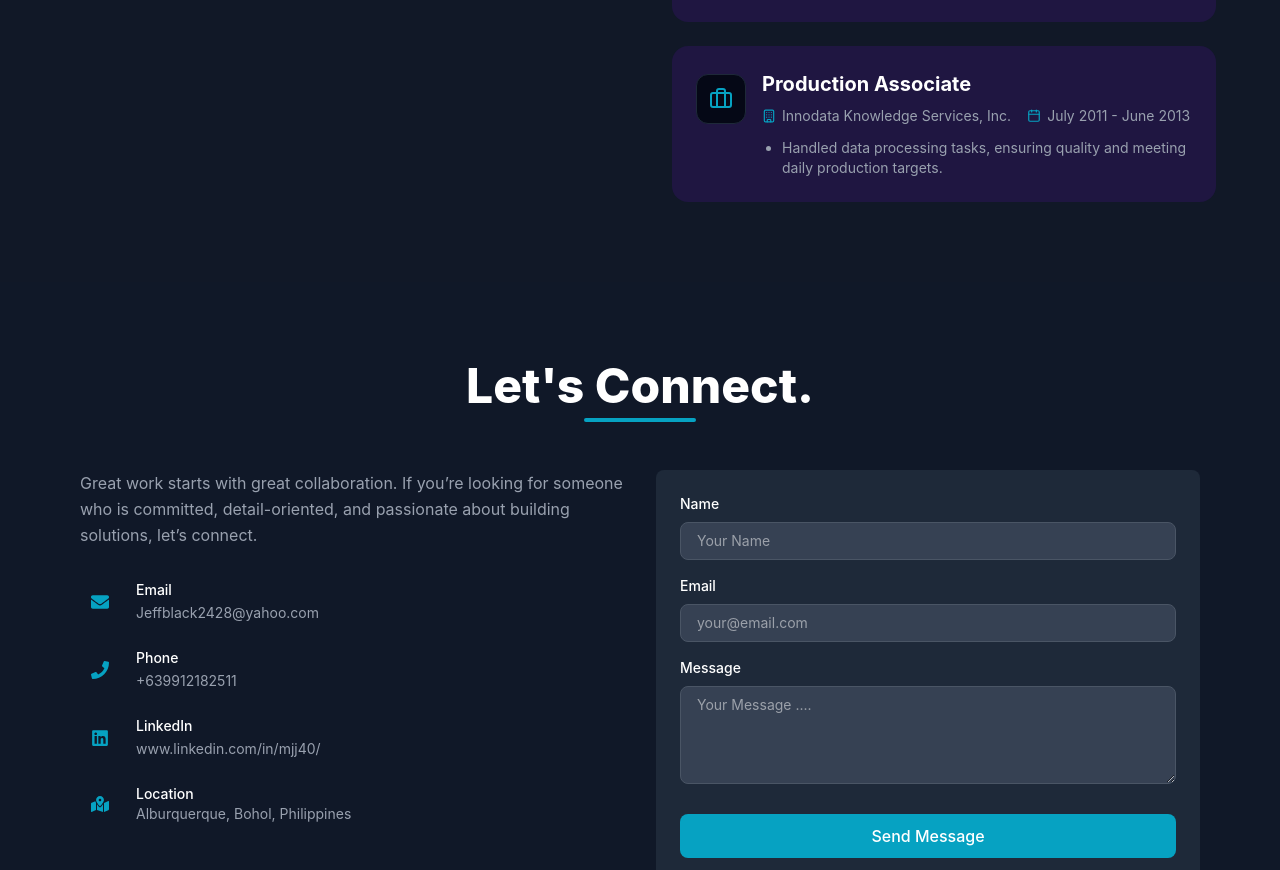
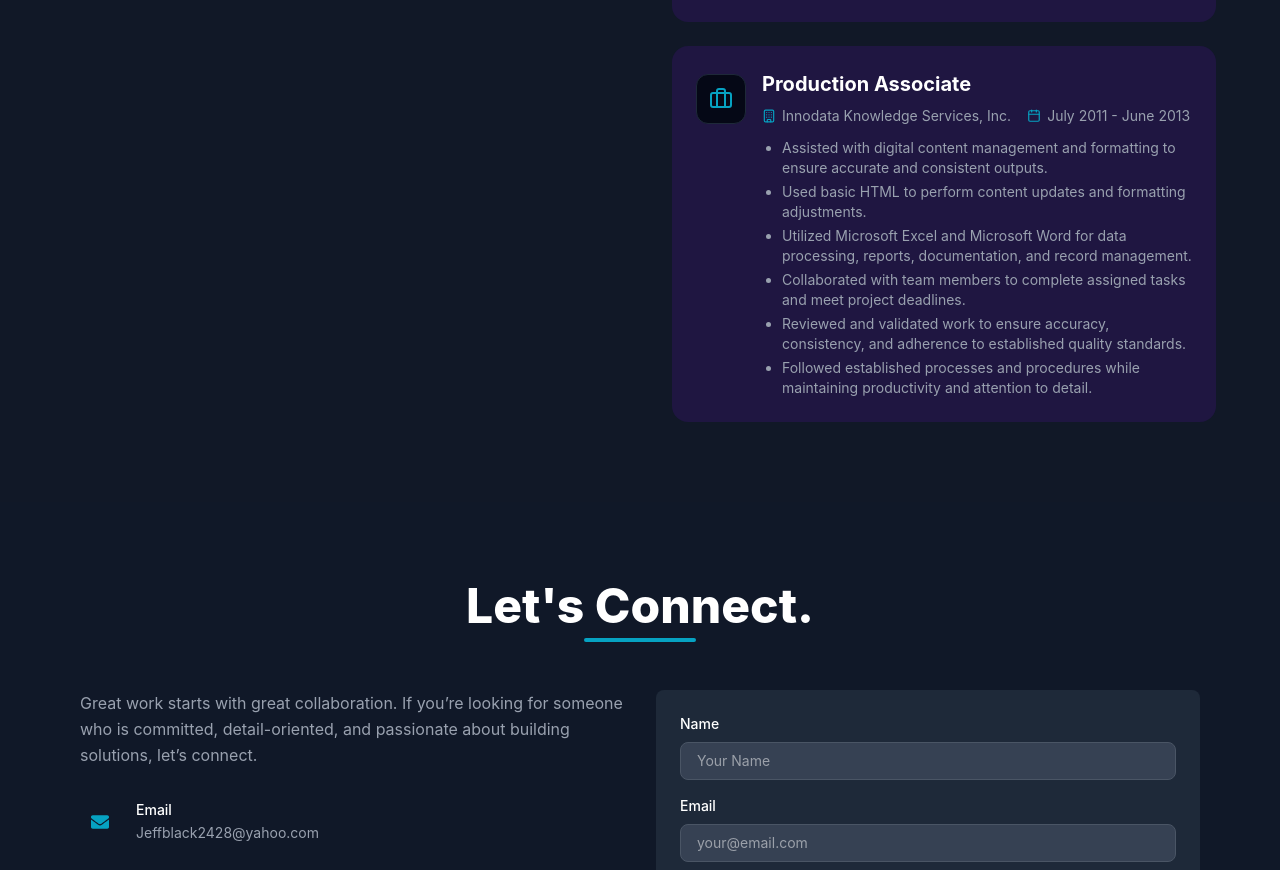
Before and after one commit to Jaeffoy/my-portfolio, a React (Vite) app: page / in a window 1280 px wide. Shown: the part 3840-4710 px from the top of the page. Built offline with nearby package versions, Linux system fonts and the light colour scheme.

Commit message:
Updated resume and experience section

```diff
--- a/src/components/Experience.tsx
+++ b/src/components/Experience.tsx
@@ -62,7 +62,12 @@ export const Experience = () => {
       company: 'Innodata Knowledge Services, Inc.',
       date: 'July 2011 - June 2013',
       desc: [
-        'Handled data processing tasks, ensuring quality and meeting daily production targets.',
+        'Assisted with digital content management and formatting to ensure accurate and consistent outputs.',
+        'Used basic HTML to perform content updates and formatting adjustments.',
+        'Utilized Microsoft Excel and Microsoft Word for data processing, reports, documentation, and record management.',
+        'Collaborated with team members to complete assigned tasks and meet project deadlines.',
+        'Reviewed and validated work to ensure accuracy, consistency, and adherence to established quality standards.',
+        'Followed established processes and procedures while maintaining productivity and attention to detail.',
       ],
     },
   ]
```
Also changed, not shown: 1 other file (tests, documents, lock files or other folders).
